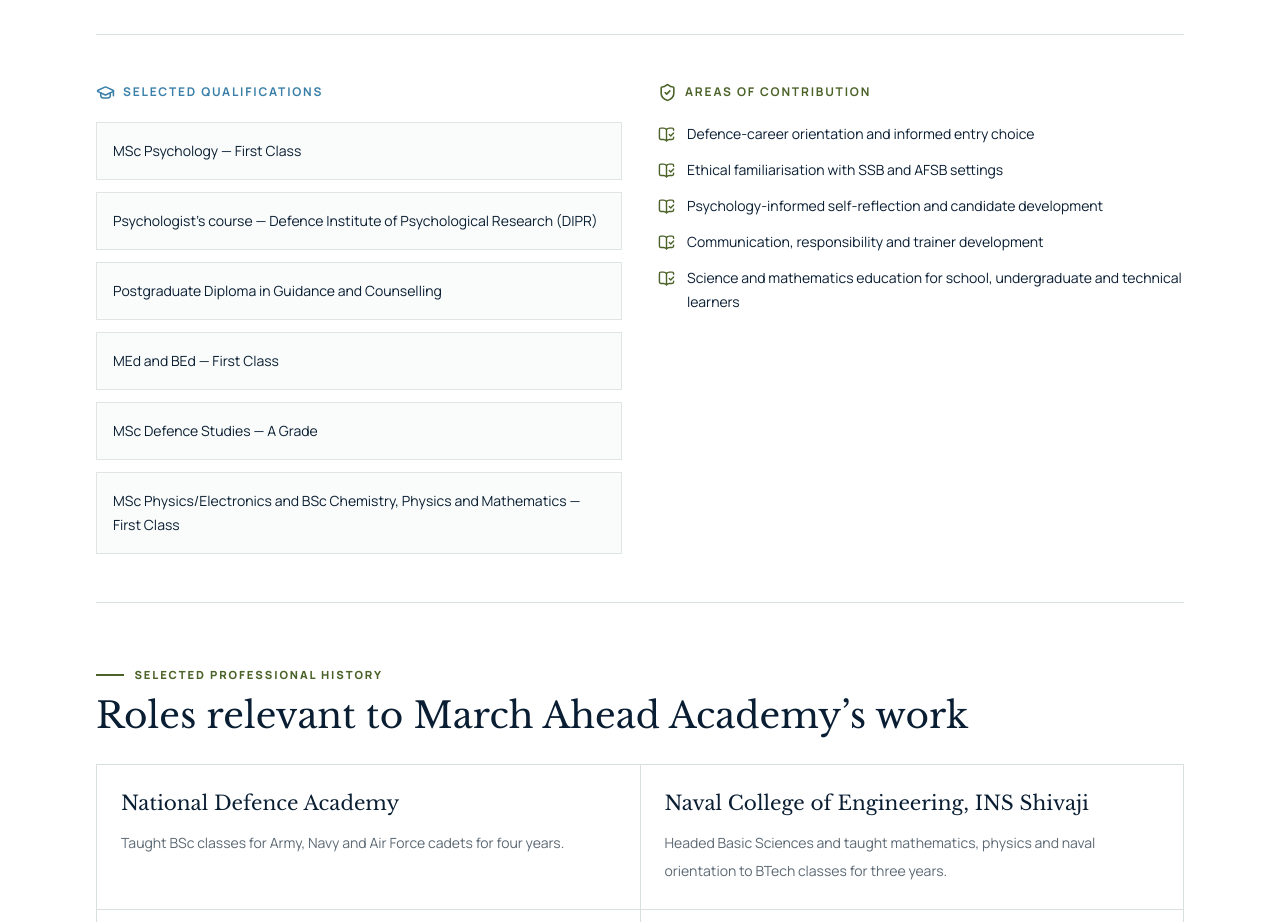
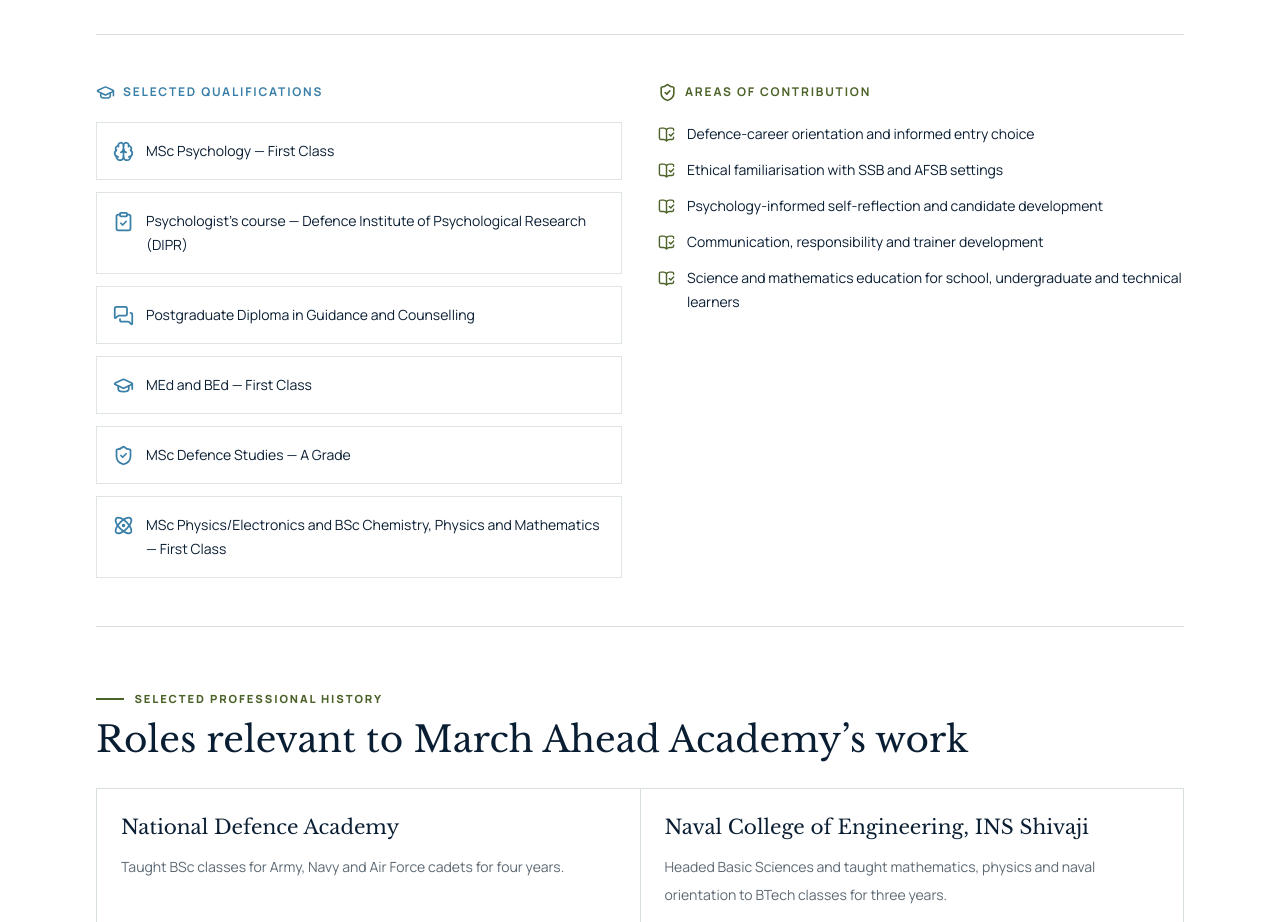
Before and after one commit to 247vks/MarchAheadAcademy, a Next.js app: page /authors/cdr-sulakshan-kumar-sharma in a window 1280 px wide. Shown: the part 1240-2162 px from the top of the page. Built offline with nearby package versions, Linux system fonts and the light colour scheme; no server answers.

Commit message:
Add subject icons to selected qualifications

```diff
--- a/app/authors/cdr-sulakshan-kumar-sharma/page.tsx
+++ b/app/authors/cdr-sulakshan-kumar-sharma/page.tsx
@@ -2,6 +2,10 @@
 import Link from 'next/link';
 import {
   ArrowRight,
+  Atom,
+  Brain,
+  ClipboardCheck,
+  MessagesSquare,
   BookOpenCheck,
   GraduationCap,
   ShieldCheck,
@@ -23,6 +27,15 @@
   'MEd and BEd — First Class',
   'MSc Defence Studies — A Grade',
   'MSc Physics/Electronics and BSc Chemistry, Physics and Mathematics — First Class',
+];
+
+const qualificationIcons = [
+  Brain,
+  ClipboardCheck,
+  MessagesSquare,
+  GraduationCap,
+  ShieldCheck,
+  Atom,
 ];
 
 const roles = [
@@ -140,14 +153,22 @@
                 </p>
               </div>
               <ul className="mt-5 grid gap-3">
-                {qualifications.map((item) => (
-                  <li
-                    key={item}
-                    className="border border-[#dfe5e2] bg-[#fafcfb] p-4 text-sm leading-6"
-                  >
-                    {item}
-                  </li>
-                ))}
+                {qualifications.map((item, index) => {
+                  const Icon = qualificationIcons[index];
+                  return (
+                    <li
+                      key={item}
+                      className="flex items-start gap-3 border border-[#dfe5e2] bg-white p-4 text-sm leading-6"
+                    >
+                      <Icon
+                        size={21}
+                        aria-hidden="true"
+                        className="mt-0.5 shrink-0 text-[#397fa8]"
+                      />
+                      <span>{item}</span>
+                    </li>
+                  );
+                })}
               </ul>
             </div>
             <div>
```
